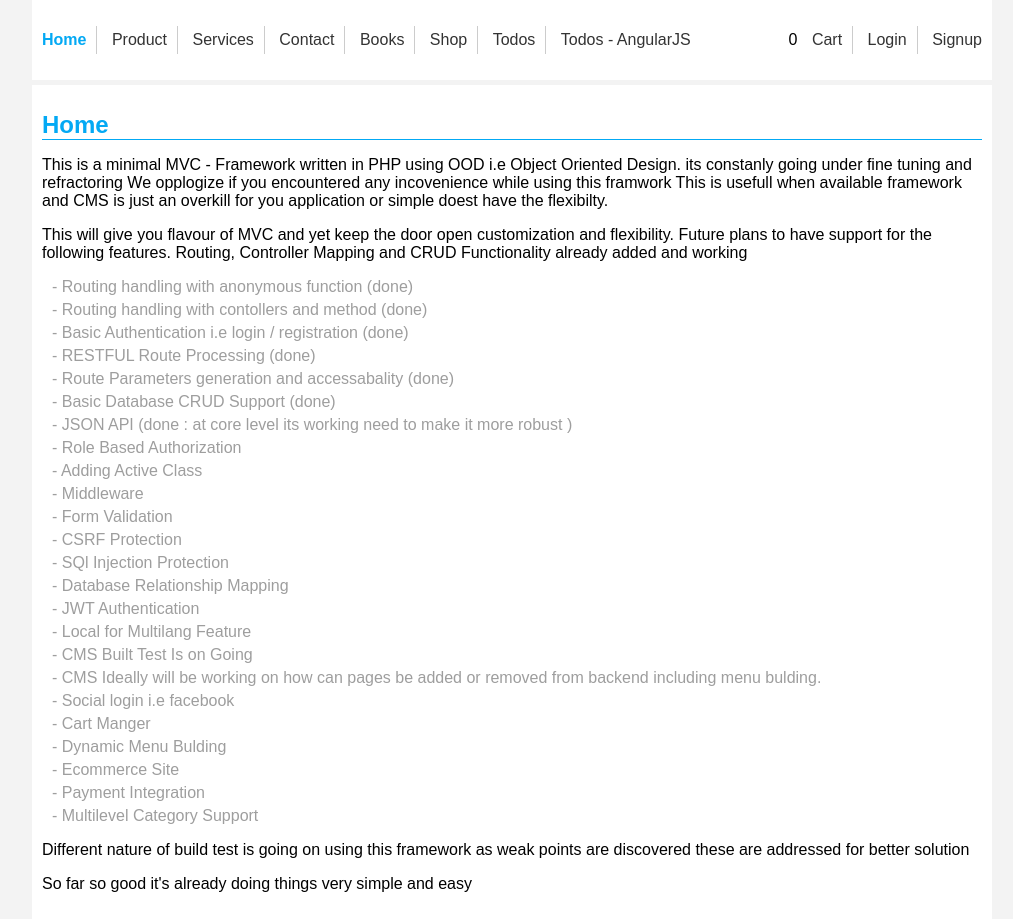
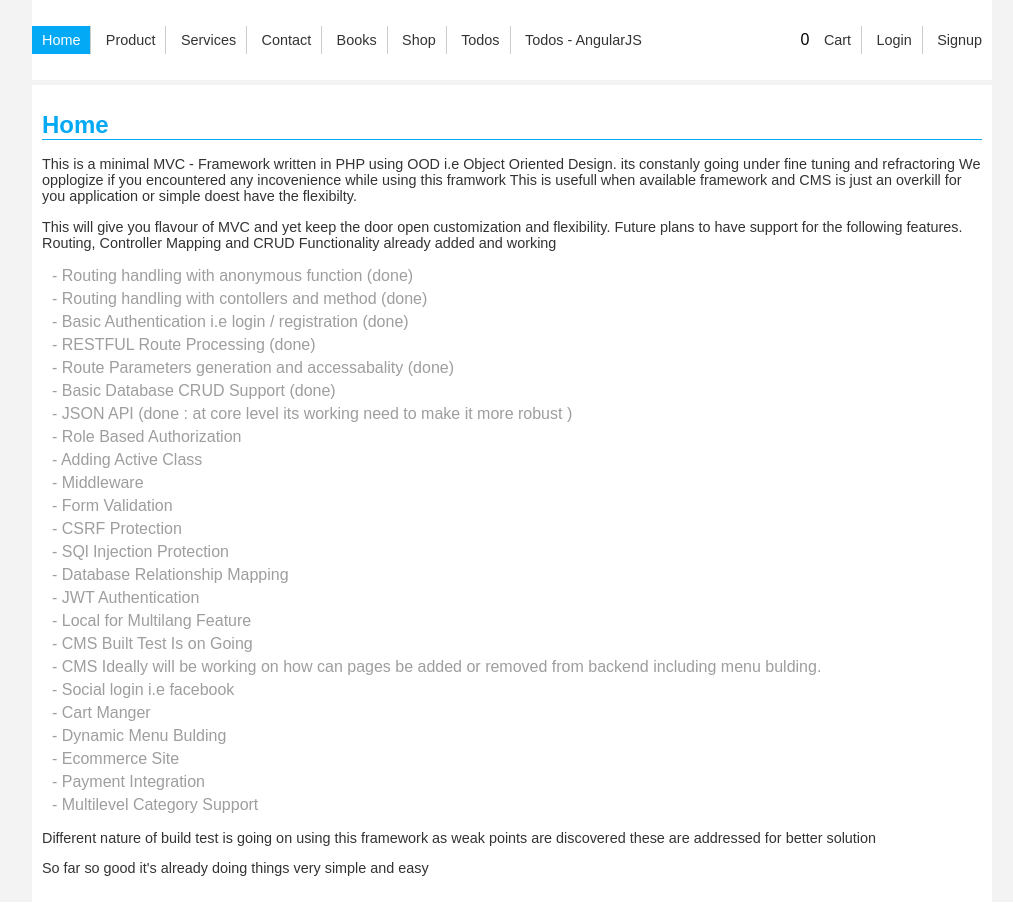
Before and after one commit to salmaniz82/spark-test, a PHP site: page / in a window 1280 px wide. Shown: the whole page, without its empty margins (128-1141 px from the left). After the commit the page ends 876 px from the top, so only its background shows below. Run offline with PHP 8.4, Linux system fonts and the light colour scheme; data comes from the database, SQL or seed files in the repository.

Commit message:
some styles addded

```diff
--- a/assets/css/style.css
+++ b/assets/css/style.css
@@ -130,11 +130,14 @@ ul.nav {
 ul.nav li {display: inline-block; border-right: 1px solid #ccc; padding-top: 5px; padding-bottom: 5px}
 
 ul.nav li a {text-decoration: none; padding-right: 10px; padding-left: 10px; color: #333;
-	font-size: 16px; transition: all 0.3s ease-in-out;}
+	font-size: 0.9rem; transition: all 0.3s ease-in-out;}
 ul.nav li:last-child {border-right: none;}
 ul.nav li a:hover {color:  #91fc20;}
 
-ul.nav li.active a {color: #03a9f4; font-weight: bold; transform: scale(1.1); }
+
+ul.nav li.active {background-color: #03a9f4; }
+
+ul.nav li.active a {color: #ffffff; transform: scale(1.1); font-weight: 500}
 
 ul.nav li.userinfo {position: absolute; top: 5px; right: 5px; color: #2d74a8; border-right: none;}
 
@@ -143,8 +146,8 @@ header.wrapper {background-color: #fff; margin-bottom: 5px; position: relative;}
 header.wrapper ul.nav.main-nav{float: left;}
 ul.nav.main-nav li {transition: all 0.2s ease-in; }
 
+
 /*
-
 ul.nav.main-nav li:hover { transform: scale(1.2); }
 ul.nav.main-nav li:nth-child(1) { background-color: #91fc20; }
 ul.nav.main-nav li:nth-child(2) { background-color: #2d74a8; }
@@ -153,8 +156,9 @@ ul.nav.main-nav li:nth-child(4) { background-color: #2085fc; }
 ul.nav.main-nav li:nth-child(5) { background-color: #9120fc; }
 ul.nav.main-nav li:nth-child(6) { background-color: #fc2088; }
 ul.nav.main-nav li:nth-child(7) { background-color: #8e950a; }
+*/
 
-*/
+
 
 header.wrapper ul.nav.right-nav{float: right;}
 
@@ -224,6 +228,7 @@ ul.categories li a {
 	padding-bottom: 10px;
 	margin-bottom: 10px;
 	border-bottom: 1px solid transparent;
+	font-size: 0.9rem;
 }
 
 
@@ -238,7 +243,7 @@ ul.categories li.active a {
 }
 
 
-.item-wrap {display: inline-block; width: 200px; margin-bottom: 20px;}
+.item-wrap {display: inline-block; width: 200px; margin-bottom: 20px; font-size: 0.9rem}
 
 
 .centerbox {
@@ -262,6 +267,10 @@ ul.categories li.active a {
 
 th {text-align: left;}
 
+
+table.cart-table {
+font-size: 0.9rem;
+}
 
 
 table.cart-table thead tr th {padding-bottom: 1rem; }
@@ -312,3 +321,8 @@ a.cart-ud-btn.rmv {
     flex-direction: column-reverse;
     font-size: 0.7rem;
 }
+
+p.desc {
+    font-size: 0.9rem;
+    color: #333;
+}
```
